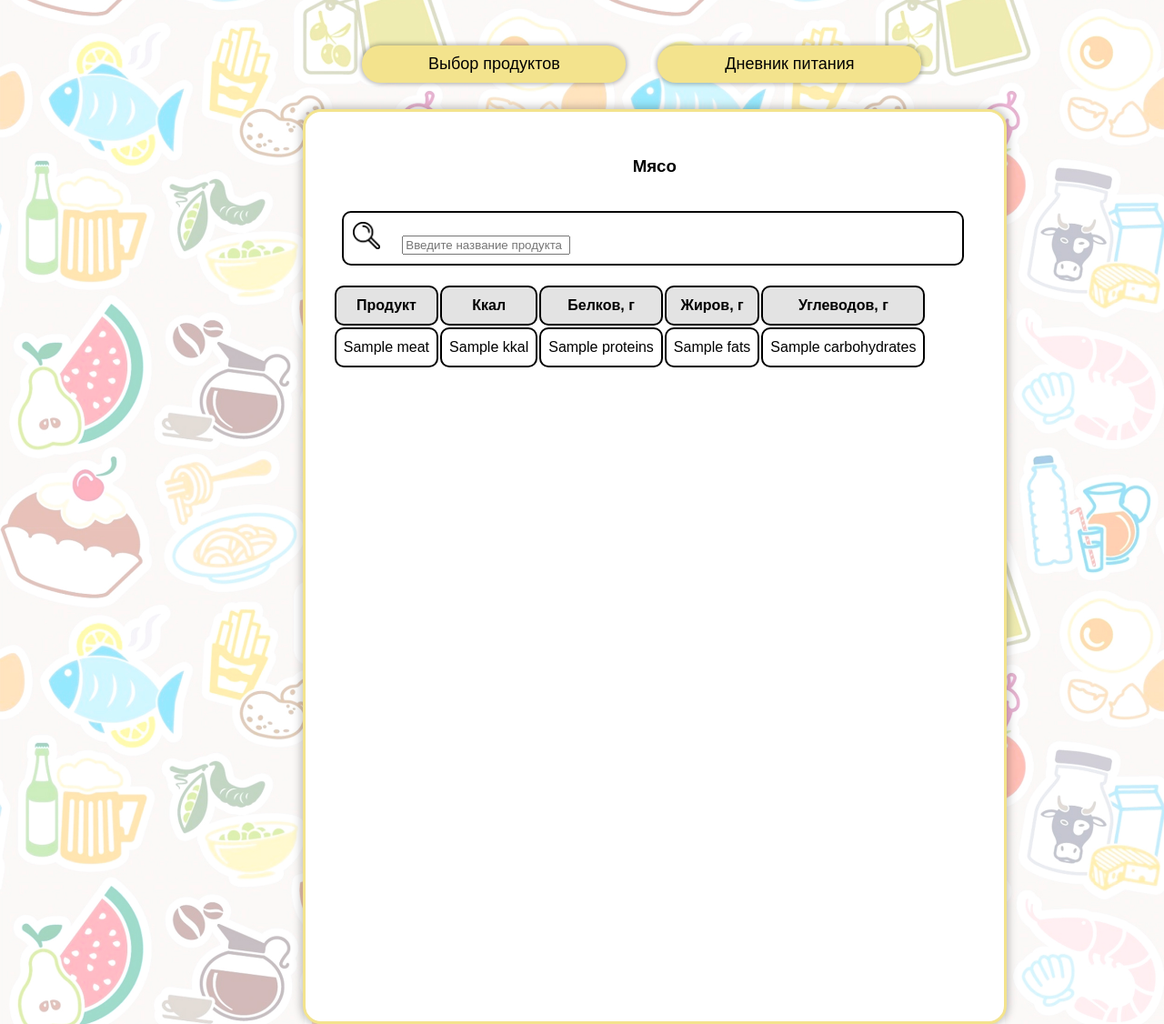
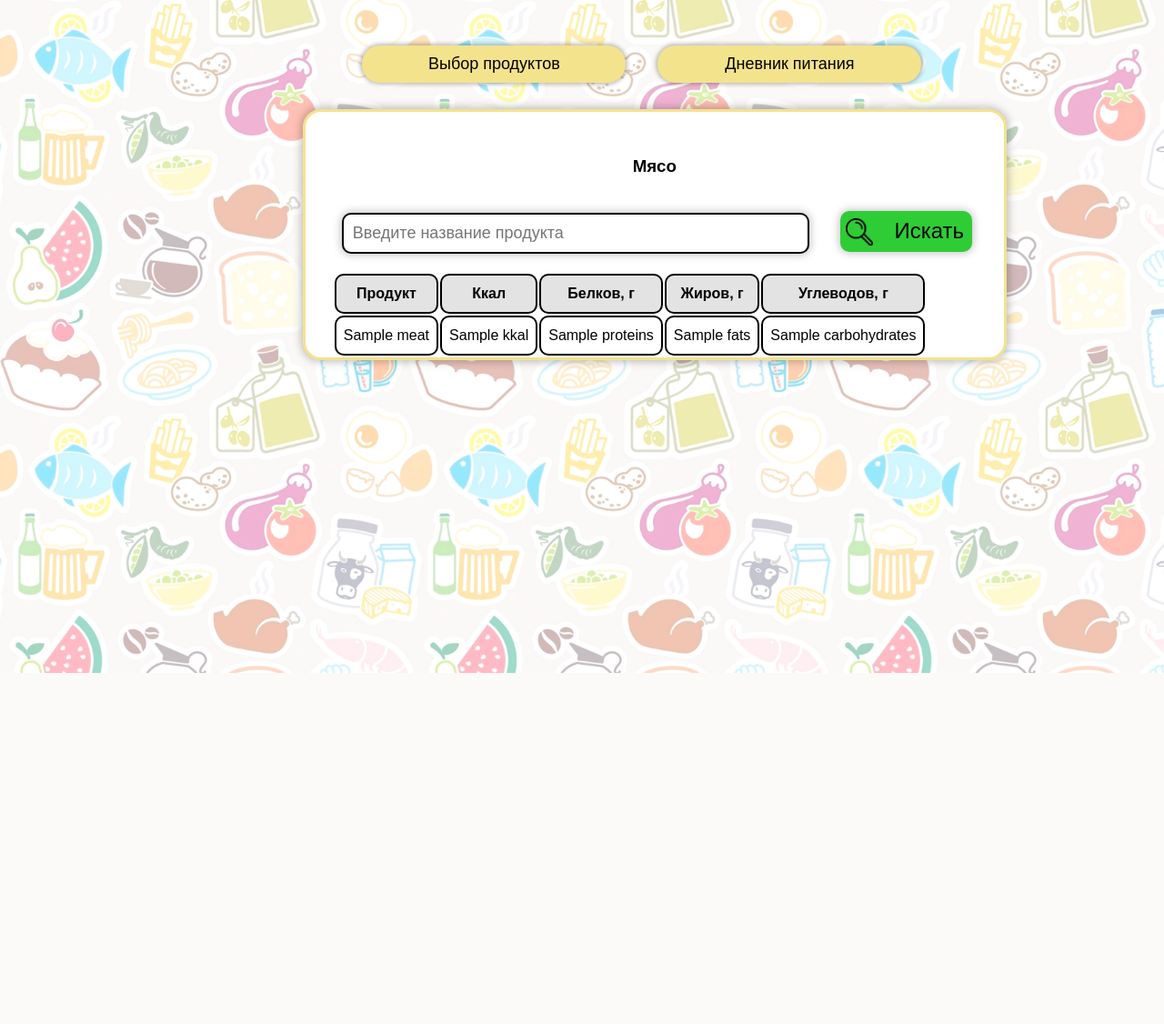
Before and after one commit to danponyavin/Healthy-Fitness, a Django app: template healthyfitness/food_diary/templates/food_diary/product_selection_meat.html in a window 1280 px wide; the page is wider, and only the part inside the window is pictured. Shown: the part 60-1186 px from the top of that part at 91% size. After the commit the page ends 800 px from the top of that part, so only its background shows below. Run offline with Django 4.2, Linux system fonts and the light colour scheme; the template is opened without the code that fills it: most values are stand-ins (such as "Sample title", 1, 10 or a date in 2020).

Commit message:
Added search on the page with meat and fixed bugs in login and registration

```diff
--- a/healthyfitness/food_diary/static/food_diary/css/style_category_products.css
+++ b/healthyfitness/food_diary/static/food_diary/css/style_category_products.css
@@ -96,7 +96,7 @@ header {
 
 .rectangle{
     width: 768px;
-    height: 1000px;
+
     background-color: #FFFFFF;
     box-shadow: 0px 0px 10px 2px rgba(0, 0, 0, 0.25);
     border-radius: 20px;
@@ -111,7 +111,9 @@ header {
 }
 
 .searchProducts{
-    width: 670px;
+    box-shadow: 0px 0px 10px 1px rgba(0, 0, 0, 0.25);
+    font-size: 18px;
+    width: 500px;
     margin-left: 40px;
     border: 2px solid #000000;
     padding: 10px 0px 10px 10px;
@@ -122,6 +124,7 @@ header {
     width: 30px;
     height: 30px;
     margin-right: 20px;
+    float: left;
 }
 
 
@@ -168,3 +171,18 @@ th.sorted[data-order="-1"]::after {
 th.sorted[data-order="1"]::after {
 	content: "▲"
 }
+
+
+.search_button {
+    text-decoration: none;
+    background-color: #2ecd35;
+    border-radius: 10px;
+    font-size: 24px;
+    color: black;
+    width: 145px;
+    height: 45px;
+    cursor: pointer;
+    margin-left: 30px;
+    border: 0;
+    box-shadow: 0px 0px 10px 1px rgba(0, 0, 0, 0.25);
+}
--- a/healthyfitness/food_diary/templates/food_diary/product_selection_meat.html
+++ b/healthyfitness/food_diary/templates/food_diary/product_selection_meat.html
@@ -60,10 +60,16 @@
 <section>
     <div class="rectangle">
         <h3 align="center" class="typeOfProducts">Мясо</h3>
-        <div class="searchProducts">
-            <img src="{% static 'food_diary/img/lupa.png'%}" class="lupa">
-            <input placeholder="Введите название продукта">
-        </div>
+
+
+        <form action="{% url 'meat' %}">
+            <input class="searchProducts" placeholder="Введите название продукта" name="search">
+            <button class="search_button" type="submit">
+                <img src="{% static 'food_diary/img/lupa.png'%}" class="lupa">Искать
+            </button>
+        </form>
+
+        {% if meat %}
         <table class="table_sort">
             <thead>
             <tr>
@@ -84,6 +90,10 @@
                 </tr>
             {% endfor %}
         </table>
+        {% else %}
+        <h3 style="margin-left: 40px;">{{ error }}</h3>
+        {% endif %}
+
         <script>
             document.addEventListener('DOMContentLoaded', () => {
             const getSort = ({ target }) => {
--- a/healthyfitness/registration/static/registration/css/style_login.css
+++ b/healthyfitness/registration/static/registration/css/style_login.css
@@ -81,7 +81,6 @@ div {
 
 .rectangle {
     width: 400px;
-    height: 500px;
     background: #FFFFFF;
     border: 1px solid #013036;
     box-sizing: border-box;
@@ -156,4 +155,5 @@ button {
     padding: 0;
     color: black;
     margin-top: 40px;
+    margin-bottom: 10px;
 }
--- a/healthyfitness/registration/static/registration/css/style_registration.css
+++ b/healthyfitness/registration/static/registration/css/style_registration.css
@@ -79,7 +79,6 @@ div {
 
 .rectangle {
     width: 400px;
-    height: 620px;
     background: #FFFFFF;
     border: 1px solid #013036;
     box-sizing: border-box;
@@ -159,6 +158,7 @@ button {
     padding: 0;
     color: black;
     margin-top: 17px;
+    margin-bottom: 10px;
 }
 
 
```
Also changed, not shown: healthyfitness/food_diary/views.py (+7 -2 lines).
